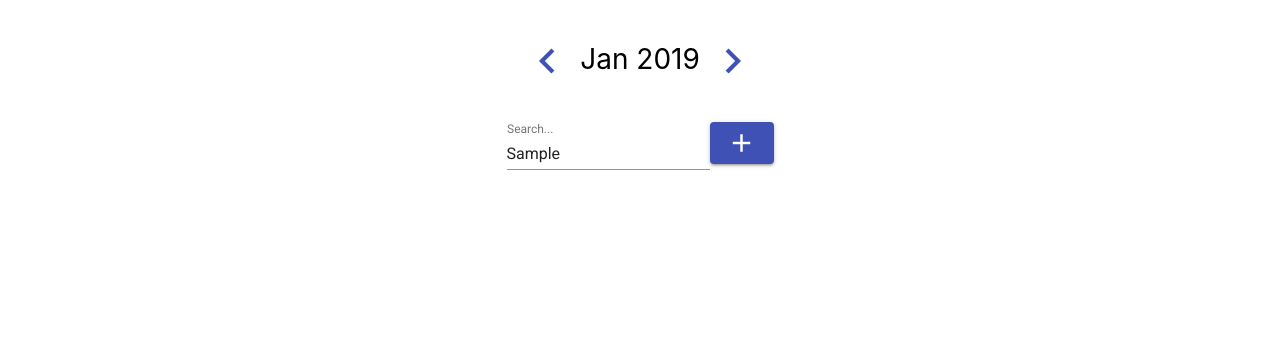
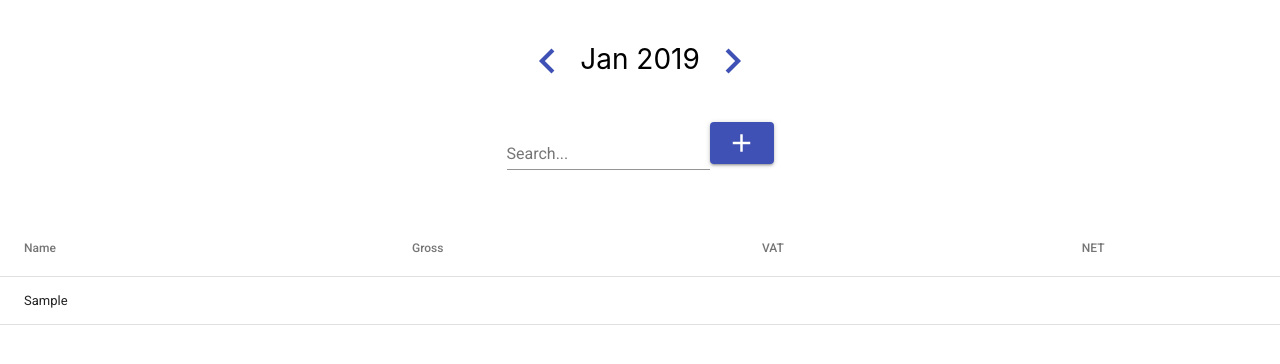
Before and after one commit to szymon-kuc/spending-summary, a React (Create React App) app: page / in a window 1280 px wide. Both pictures are taken after typing "Sample" into the empty fields and a click on the button "add". Shown: the top 364 px of the page. Built offline with nearby package versions, Linux system fonts and the light colour scheme.

Commit message:
add new item to array(listOfItems) and table

```diff
--- a/src/components/AddNewItem.jsx
+++ b/src/components/AddNewItem.jsx
@@ -2,12 +2,24 @@ import React from 'react';
 import Button from '@material-ui/core/Button';
 
 class AddNewItem extends React.Component {
+
+    constructor(props){
+        super(props);
+        this.handleAddItem = this.handleAddItem.bind(this);
+    }
+    handleAddItem(){
+       let { onNewItemAdd, searchText, date} = this.props;
+       let newItem = {Name: searchText, Gross:'', Vat:'', Net:'', id: date};
+
+       onNewItemAdd(newItem);
+
+    }
     render( ){
         return(
             <>
-                  <Button variant="contained" color="primary" className="button">
+                  <Button variant="contained" color="primary" className="button" onClick={this.handleAddItem}>
                   <i className="material-icons add">add</i>
-                </Button>
+                  </Button>
 
             </>
         );
--- a/src/components/ListContainer.jsx
+++ b/src/components/ListContainer.jsx
@@ -1,14 +1,36 @@
 import React from 'react';
 import { Search } from './Search';
 import { AddNewItem as Add} from './AddNewItem';
+import {Spending} from './Spending';
+
 class ListContainer extends React.Component {
+
+    constructor(){
+        super();
+        this.state = {
+            searchText: ''
+        }
+        this.onNewItemAdd = this.onNewItemAdd.bind(this);
+        this.handleSearch = this.handleSearch.bind(this);
+    }
+    onNewItemAdd(newItem){
+        const {addItem} = this.props;
+        addItem(newItem);
+        this.setState({searchText: ''})
+    }
+    handleSearch(searchText){
+        this.setState({searchText: searchText});
+    }
     render(){
+        const { data } = this.props;
+        const { searchText } = this.state;
         return(
             <>
             <div className="center">
-                <Search />
-                <Add />
+                <Search handleSearch={(searchText) => this.handleSearch(searchText)} text={searchText}/>
+                <Add onNewItemAdd={(newItem) => this.onNewItemAdd(newItem)} searchText={searchText} date={data.date}/>
             </div>
+            <Spending listOfItems={data.listOfItems}/>
             </>
         );
 
--- a/src/components/MainContent.jsx
+++ b/src/components/MainContent.jsx
@@ -3,14 +3,28 @@ import { Month } from "./Month";
 import { ListContainer } from './ListContainer';
 
 class MainContent extends React.Component{
-    state={
-        items: []
+    constructor(){
+        super();
+        this.state = {
+            listOfItems: [],
+            date: "Jan 2019"
+        }
+
+        this.AddItemToArray = this.AddItemToArray.bind(this);
+    }
+
+    setDate(date){
+        this.setState({date: date});
+    }
+    AddItemToArray(item){
+        this.state.listOfItems.push(item);
+        console.log(this.state.listOfItems);
     }
     render(){
         return(
             <>
-                <Month/>
-                <ListContainer/>
+                <Month date={(date)=>this.setDate(date)}/>
+                <ListContainer data={this.state} addItem={item => this.AddItemToArray(item)}/>
             </>
         );
     }
--- a/src/components/Month.jsx
+++ b/src/components/Month.jsx
@@ -17,7 +17,9 @@ class Month extends React.Component{
         let {year, month} = this.state;
         this.setState({month: e === "plus" ? month += 1 : month -= 1 });
         let newDate = new Date(year, month);
-        this.setState({date: newDate.toLocaleString('en-us', {year: 'numeric', month: 'short'})});
+        newDate = newDate.toLocaleString('en-us', {year: 'numeric', month: 'short'});
+        this.setState({date: newDate});
+        this.props.date(newDate);
     }
     render(){
         let { date } = this.state;
@@ -29,7 +31,6 @@ class Month extends React.Component{
                 {date}
                 <Button color="primary" onClick={() => this.handleDate("plus")}>
                 <i className="material-icons">chevron_right</i></Button>
-
             </div>
             </>
         );
--- a/src/components/Search.jsx
+++ b/src/components/Search.jsx
@@ -3,13 +3,10 @@ import TextField from '@material-ui/core/TextField';
 
 class Search extends React.Component {
 
-    state = {
-        searchText: ''
-    }
-
     handleText = (event) => {
-        const { name, value } = event.target;
-        this.setState({ [name]: value });
+        const { value } = event.target;
+        this.setState({text: value});
+        this.props.handleSearch(value);
       }
 
     render(){
@@ -18,8 +15,8 @@ class Search extends React.Component {
                 <TextField
                     id="searchText"
                     label="Search..."
+                    value={this.props.text}
                     name="searchText"
-                    value={this.state.searchText}
                     onChange={this.handleText}
                 />
         );
--- a/src/components/Spending.jsx
+++ b/src/components/Spending.jsx
@@ -0,0 +1,16 @@
+import React from "react";
+import {DrawTable} from "./Table";
+
+class Spending extends React.Component {
+
+    render(){
+        const { listOfItems } = this.props;
+        return(
+            <div className="table">
+                <DrawTable itemsArray={listOfItems}/>
+            </div>
+        );
+    }
+}
+
+export {Spending};
--- /dev/null
+++ b/src/components/Table.jsx
@@ -0,0 +1,34 @@
+import React from "react";
+import Table from '@material-ui/core/Table';
+import TableBody from '@material-ui/core/TableBody';
+import TableCell from '@material-ui/core/TableCell';
+import TableHead from '@material-ui/core/TableHead';
+import TableRow from '@material-ui/core/TableRow';
+
+const DrawTable = ({itemsArray}) => (
+    <>
+    <Table>
+        <TableHead>
+            <TableRow>
+                <TableCell>Name</TableCell>
+                <TableCell>Gross</TableCell>
+                <TableCell>VAT</TableCell>
+                <TableCell>NET</TableCell>
+            </TableRow>
+        </TableHead>
+    {itemsArray.map((item, index) => {
+        return (
+            <TableBody key={index}>
+                <TableRow>
+                    <TableCell>{item.Name}</TableCell>
+                    <TableCell>{item.Gross}</TableCell>
+                    <TableCell>{item.Vat}</TableCell>
+                    <TableCell>{item.Net}</TableCell>
+                </TableRow>
+            </TableBody>
+        );
+    })}
+    </Table>
+    </>
+);
+export {DrawTable};
--- a/src/index.css
+++ b/src/index.css
@@ -28,3 +28,7 @@ code {
 #searchText{
   margin-right: 20px;
 }
+
+.table{
+  margin-top: 50px;
+}
```
